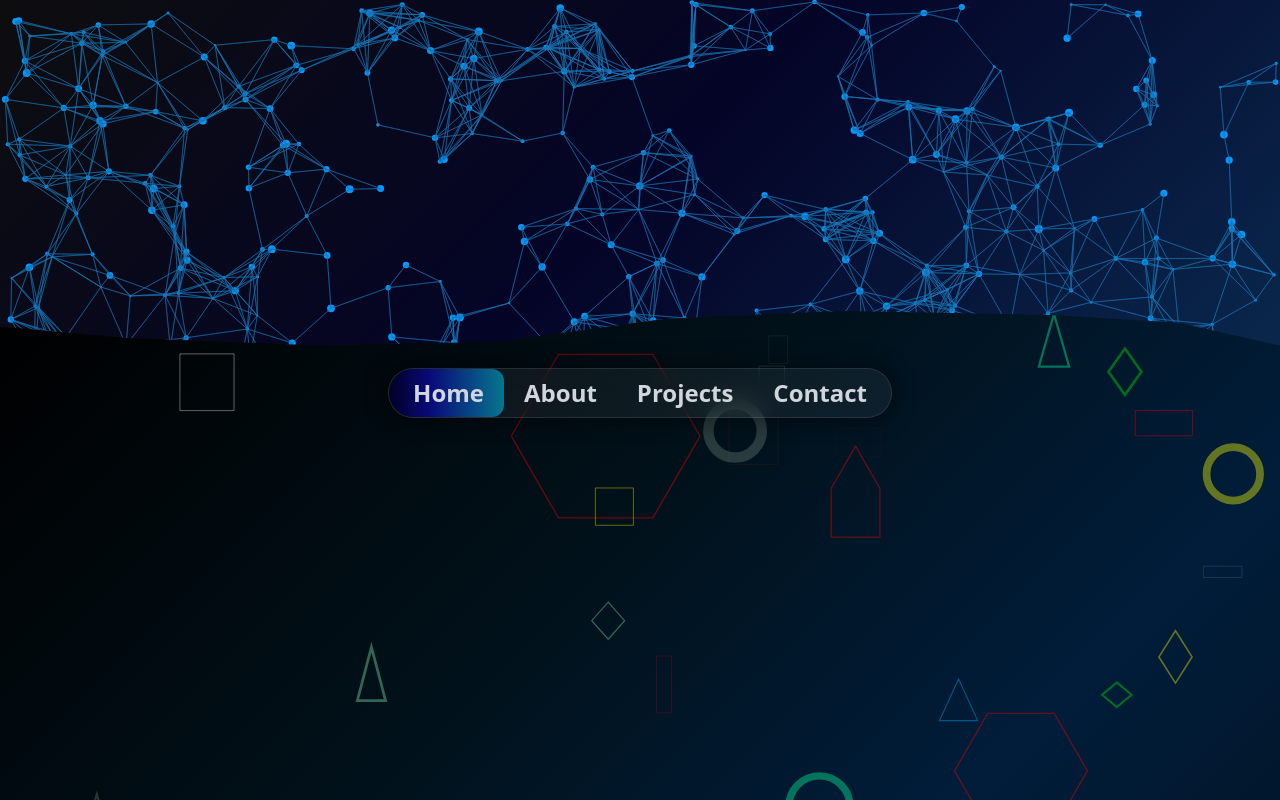
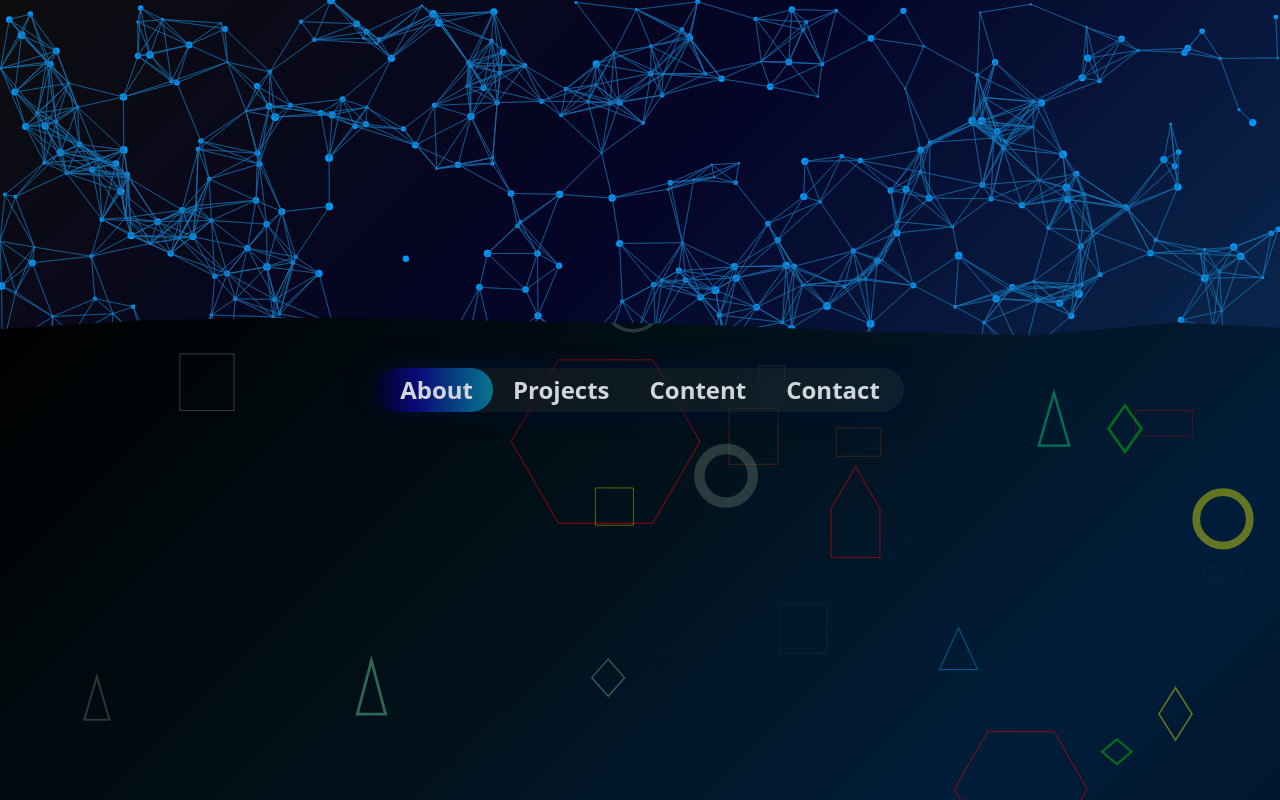
Before and after one commit to ShivWK/portfolio, a React (Vite) app: page / in a window 1280 px wide. Shown: the top 800 px of the page. Built offline with nearby package versions, Linux system fonts and the light colour scheme.

Commit message:
Fix nav bar style

```diff
--- a/src/App.jsx
+++ b/src/App.jsx
@@ -1,5 +1,5 @@
 import { createBrowserRouter, Route, RouterProvider, createRoutesFromElements } from "react-router";
-import Home from "./components/Home";
+import Home from "./components/homepage/Home";
 
 const App = () => {
 
--- a/src/components/backgrounds/BodySection.jsx
+++ b/src/components/homepage/BodySection.jsx
@@ -18,10 +18,10 @@ import {
     diamondParticlesArray
 } from "../../utils/initializer";
 
+import NavigationMenu from "./NavigationMenu";
+
 const BodySection = ({ scrollOffset }) => {
     const canvasRef = useRef(null);
-    const firstNavLink = useRef(null);
-    const [navSliderStyle, setNavSliderStyle] = useState({ left: 0, width: 0 });
 
     function particleHandler(particleArray, canvas) {
         for (let i = 0; i < particleArray.length; i++) {
@@ -64,11 +64,6 @@ const BodySection = ({ scrollOffset }) => {
             }
             requestAnimationFrame(animateSquares);
         }
-
-        if(firstNavLink.current) {
-            const width = firstNavLink.current.offsetWidth;
-            setNavSliderStyle({left: 0, width})
-        }
     }, [])
 
     useEffect(() => {
@@ -83,26 +78,8 @@ const BodySection = ({ scrollOffset }) => {
 
     }, [scrollOffset])
 
-    const hoverHandler = (e) => {
-        const link = e.target;
-
-        const left = link.offsetLeft;
-        const width = link.offsetWidth;
-
-        setNavSliderStyle({left, width});
-    }
-
-    return <section id="body" className="relative -top-14 lg:-top-20 text-gray-300 pt-14 lg:pt-16" >
-        <nav className="flex items-center mx-auto text-xl lg:text-2xl font-semibold backdrop-blur-md bg-white/5 w-fit rounded-4xl border border-white/10 overflow-hidden shadow-[0_0_20px_5px_rgba(0,0,0,0.4)]">
-            <a href="#hero" ref={firstNavLink} onMouseEnter={hoverHandler} className="hover:text-blue-300 px-3 lg:px-5 pl-4 lg:pl-6 py-2">Home</a>
-            <a href="#about" onMouseEnter={hoverHandler} className="hover:text-blue-300 px-3 lg:px-5 py-2">About</a>
-            <a href="#projects" onMouseEnter={hoverHandler} className="hover:text-blue-300 px-3 lg:px-5 py-2">Projects</a>
-            <a href="#contact" onMouseEnter={hoverHandler} className="hover:text-blue-300 px-3 lg:px-5 pr-4 lg:pr-6 py-2">Contact</a>
-            <span className={`absolute h-full bg-[linear-gradient(90deg,rgba(2,0,36,1)_0%,rgba(9,9,121,1)_35%,rgba(0,212,255,0.5)_100%)] rounded-xl -z-10 transition-all duration-200 ease-linear`} style={{
-                left: navSliderStyle.left,
-                width: navSliderStyle.width
-            }}></span>
-        </nav>
+    return <section id="body" className="relative -top-16 lg:-top-20 text-gray-300 pt-14 lg:pt-16 h-full" >
+        <NavigationMenu />
 
         <canvas className="absolute top-0 left-0 bg-[linear-gradient(135deg,#000000_0%,#01111a_40%,#011d3a_70%,#021120_100%)] -z-20" ref={canvasRef}></canvas>
     </section>
--- a/src/components/backgrounds/HeroSection.jsx
+++ b/src/components/homepage/HeroSection.jsx
@@ -172,8 +172,11 @@ const HeroSection = ({ scrollOffset }) => {
         }
     }, [particles])
 
-    return <section ref={canvasRef} id="hero" className="relative w-full h-64 lg:h-96 animate-wave bg-[linear-gradient(135deg,#0d0d0f,#040427,#0a294e)]">
-        <canvas ref={heroRef}></canvas>
+    return <section ref={canvasRef} id="hero" className="relative flex items-center justify-center w-full h-72 lg:h-96 animate-wave bg-[linear-gradient(135deg,#0d0d0f,#040427,#0a294e)]">
+        <div>
+
+        </div>
+        <canvas className="absolute top-0 left-0" ref={heroRef}></canvas>
     </section>
 }
 
--- a/src/components/Home.jsx
+++ b/src/components/homepage/Home.jsx
@@ -1,6 +1,6 @@
 import { useState, useEffect, useRef } from "react";
-import HeroSection from "./backgrounds/HeroSection";
-import BodySection from "./backgrounds/BodySection";
+import HeroSection from "./HeroSection";
+import BodySection from "./BodySection";
 
 const Home = () => {
     const [scrollOffset, setScrollOffset] = useState(0);
--- /dev/null
+++ b/src/components/homepage/NavigationMenu.jsx
@@ -0,0 +1,35 @@
+import { useState, useRef, useEffect } from "react";
+
+const NavigationMenu = () => {
+    const [navSliderStyle, setNavSliderStyle] = useState({ left: 0, width: 0 });
+    const firstNavLink = useRef(null);
+
+    useEffect(() => {
+        if (firstNavLink.current) {
+            const width = firstNavLink.current.offsetWidth;
+            setNavSliderStyle({ left: 0, width });
+        }
+    }, [])
+
+    const hoverHandler = (e) => {
+        const link = e.target;
+
+        const left = link.offsetLeft;
+        const width = link.offsetWidth;
+
+        setNavSliderStyle({ left, width });
+    }
+
+    return <nav className="sticky top-5 flex items-center mx-auto text-lg lg:text-2xl font-semibold backdrop-blur-md bg-white/5 w-fit rounded-4xl overflow-hidden shadow-[0_0_20px_5px_rgba(0,15,50,0.6)]">
+        <a href="#hero" ref={firstNavLink} onMouseEnter={hoverHandler} className="hover:text-blue-300 px-3 lg:px-5 pl-4 lg:pl-6 py-1.5 lg;py-2">About</a>
+        <a href="#about" onMouseEnter={hoverHandler} className="hover:text-blue-300 px-3 lg:px-5 py-1.5 lg;py-2">Projects</a>
+        <a href="#projects" onMouseEnter={hoverHandler} className="hover:text-blue-300 px-3 lg:px-5 py-1.5 lg;py-2">Content</a>
+        <a href="#contact" onMouseEnter={hoverHandler} className="hover:text-blue-300 px-3 lg:px-5 pr-4 lg:pr-6 py-1.5 lg;py-2">Contact</a>
+        <span className={`absolute h-full bg-[linear-gradient(90deg,rgba(2,0,36,1)_0%,rgba(9,9,121,1)_35%,rgba(0,212,255,0.5)_100%)] rounded-3xl -z-10 transition-all duration-200 ease-linear`} style={{
+            left: navSliderStyle.left,
+            width: navSliderStyle.width
+        }}></span>
+    </nav>
+}
+
+export default NavigationMenu;
```
Also changed, not shown: public/me.jpeg (added).
